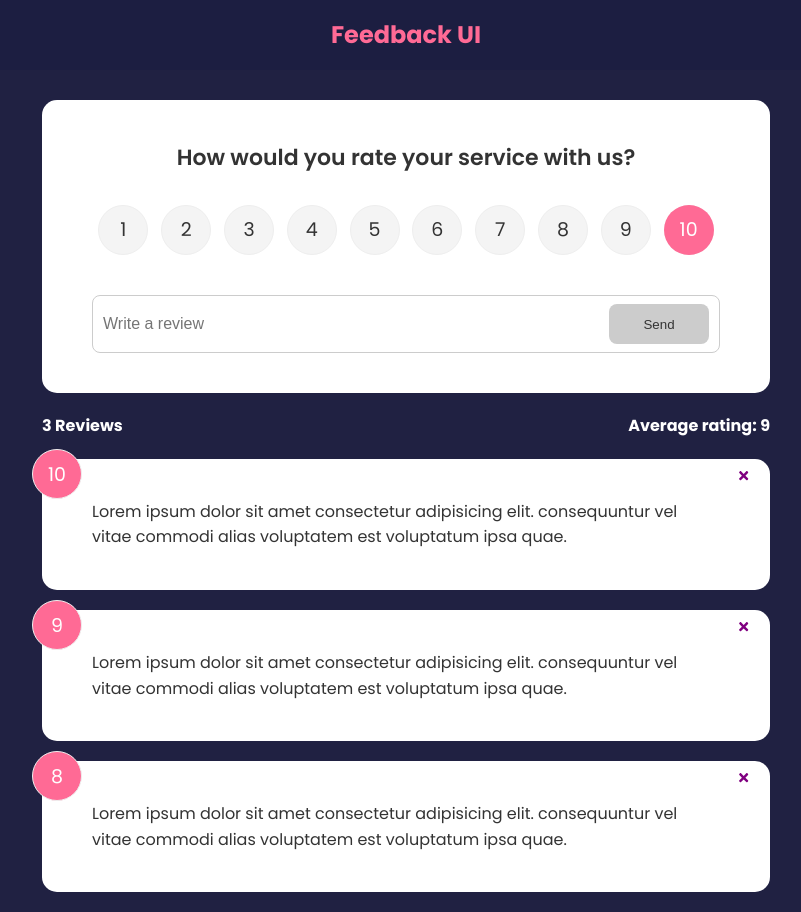
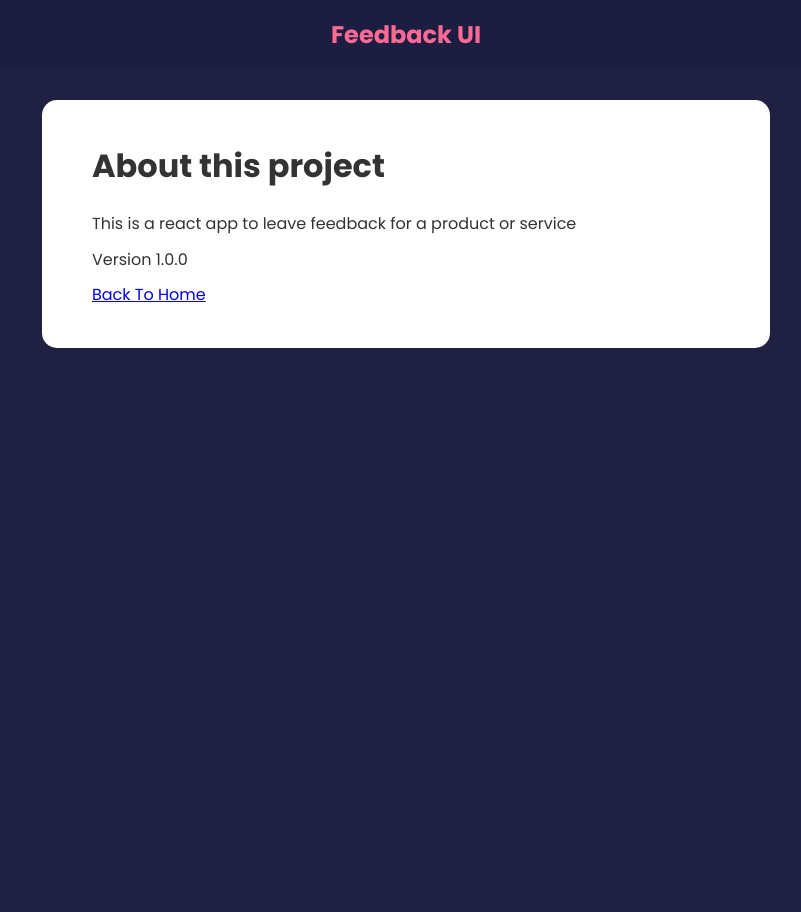
Before and after one commit to JavadMoradkhah/feedback-app, a React (Create React App) app: page /about in a window 1280 px wide. Shown: the whole page, without its empty margins (234-1035 px from the left). After the commit the page ends 800 px from the top, so only its background shows below. Built offline with nearby package versions, Linux system fonts and the light colour scheme.

Commit message:
Adding routes.

```diff
--- a/package.json
+++ b/package.json
@@ -9,6 +9,7 @@
     "react": "^18.0.0",
     "react-dom": "^18.0.0",
     "react-icons": "^4.3.1",
+    "react-router-dom": "^6.3.0",
     "react-scripts": "5.0.0",
     "uuid": "^8.3.2",
     "web-vitals": "^2.1.4"
--- a/src/App.js
+++ b/src/App.js
@@ -1,10 +1,12 @@
+import { BrowserRouter as Router, Routes, Route } from 'react-router-dom';
+import { useState } from 'react';
 import { v4 as uuidv4 } from 'uuid';
-import { useState } from 'react';
 import Header from './components/Header';
 import FeedbackList from './components/FeedbackList';
 import FeedbackStats from './components/FeedbackStats';
 import FeedbackForm from './components/FeedbackForm';
 import FeedbackData from './data/FeedbackData';
+import AboutPage from './pages/AboutPage';
 import './css/index.css';
 
 function App() {
@@ -22,14 +24,25 @@
   };
 
   return (
-    <>
+    <Router>
       <Header />
       <div className="container">
-        <FeedbackForm handleAdd={addFeedback} />
-        <FeedbackStats feedback={feedback} />
-        <FeedbackList feedback={feedback} handleDelete={deleteFeedback} />
+        <Routes>
+          <Route
+            path="/"
+            index
+            element={
+              <>
+                <FeedbackForm handleAdd={addFeedback} />
+                <FeedbackStats feedback={feedback} />
+                <FeedbackList feedback={feedback} handleDelete={deleteFeedback} />
+              </>
+            }
+          />
+          <Route path="/about" element={<AboutPage />} />
+        </Routes>
       </div>
-    </>
+    </Router>
   );
 }
 
--- /dev/null
+++ b/src/pages/AboutPage.jsx
@@ -0,0 +1,16 @@
+import Card from '../components/shared/Card';
+
+function AboutPage() {
+  return (
+    <Card>
+      <div className="about">
+        <h1>About this project</h1>
+        <p>This is a react app to leave feedback for a product or service</p>
+        <p>Version 1.0.0</p>
+        <a href="/">Back To Home</a>
+      </div>
+    </Card>
+  );
+}
+
+export default AboutPage;
```
Also changed, not shown: 1 other file (tests, documents, lock files or other folders).
